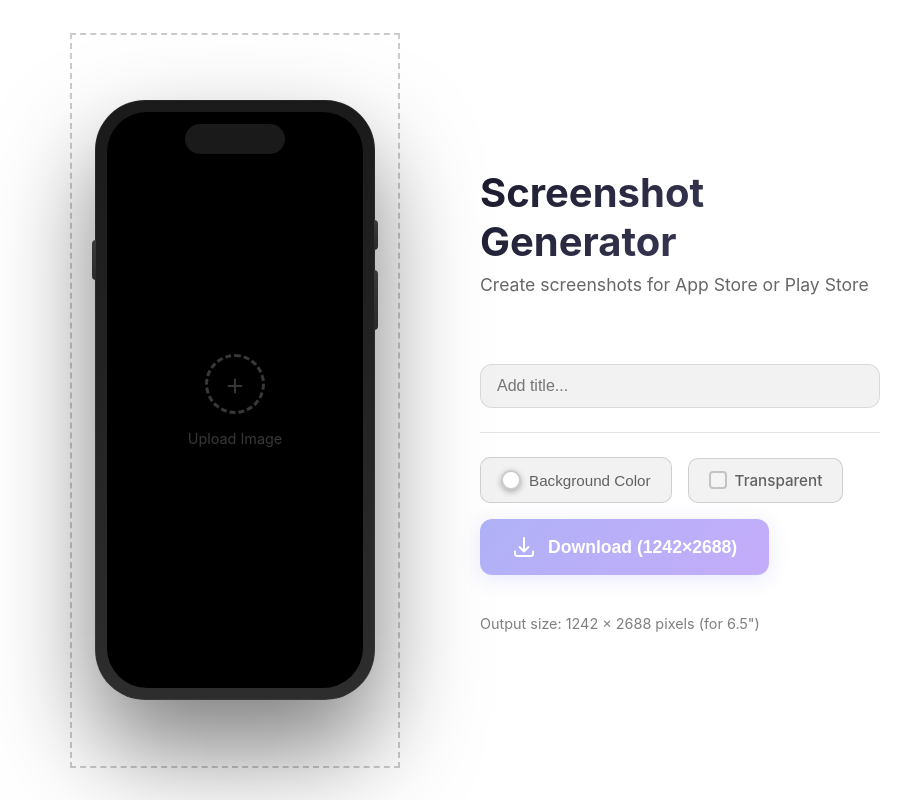
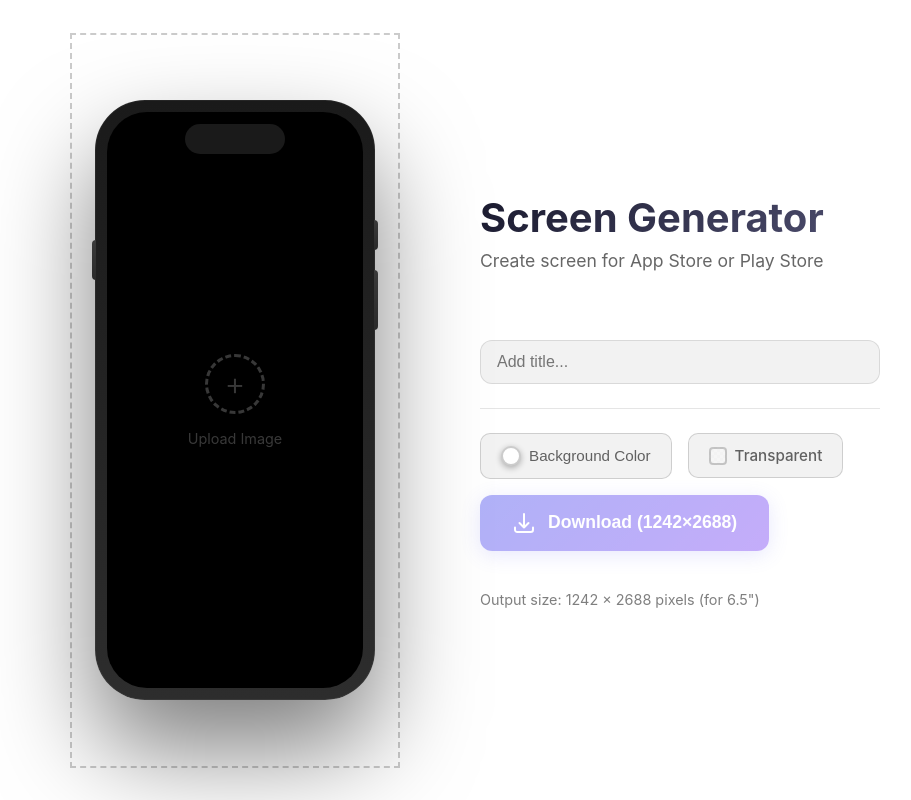
Before and after one commit to metin-aksu/ScreenGenerator, a React (Vite) app: page / in a window 1280 px wide. Shown: the whole page, without its empty margins (173-1084 px from the left). Built offline with nearby package versions, Linux system fonts and the light colour scheme.

Commit message:
feat: Remove color luminance logic and update app title/subtitle

```diff
--- a/src/App.tsx
+++ b/src/App.tsx
@@ -1,18 +1,9 @@
-import { useState, useMemo, useRef } from 'react';
+import { useState, useRef } from 'react';
 import PhoneFrame from './components/PhoneFrame';
 import DownloadButton from './components/DownloadButton';
 import './index.css';
 
-// Rengin açık mı koyu mu olduğunu hesapla
-function isLightColor(hexColor: string): boolean {
-  const hex = hexColor.replace('#', '');
-  const r = parseInt(hex.substring(0, 2), 16);
-  const g = parseInt(hex.substring(2, 4), 16);
-  const b = parseInt(hex.substring(4, 6), 16);
-  // Luminance formülü
-  const luminance = (0.299 * r + 0.587 * g + 0.114 * b) / 255;
-  return luminance > 0.5;
-}
+
 
 function App() {
   const [image, setImage] = useState<string | null>(null);
@@ -26,8 +17,6 @@ function App() {
 
   const colorInputRef = useRef<HTMLInputElement>(null);
   const titleColorInputRef = useRef<HTMLInputElement>(null);
-
-  const isLight = useMemo(() => isLightColor(bgColor), [bgColor]);
 
   const handleImageSelect = (file: File) => {
     const reader = new FileReader();
@@ -51,7 +40,7 @@ function App() {
   };
 
   return (
-    <div className={`app ${isLight ? 'light-mode' : ''}`}>
+    <div className="app light-mode">
       <main className="main-content">
         <div
           className="phone-section"
@@ -74,8 +63,8 @@ function App() {
 
         <div className="controls-section">
           <header className="header">
-            <h1>Screenshot Generator</h1>
-            <p className="subtitle">Create screenshots for App Store or Play Store</p>
+            <h1>Screen Generator</h1>
+            <p className="subtitle">Create screen for App Store or Play Store</p>
           </header>
 
           <div className="buttons-container">
```
